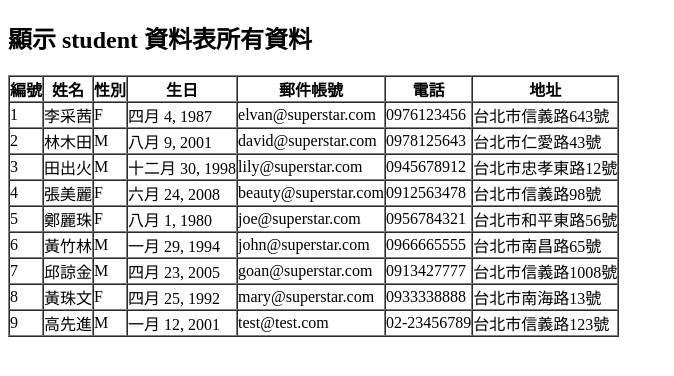
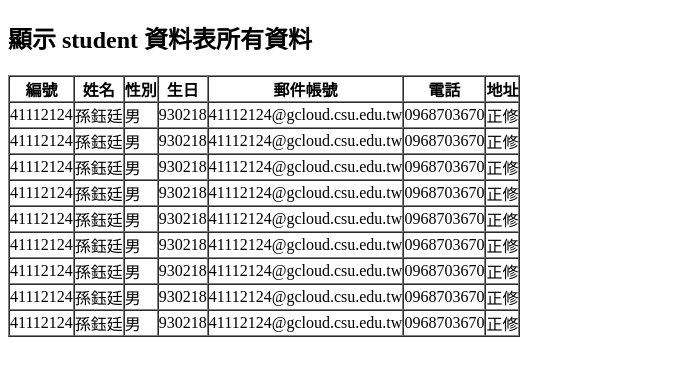
Before and after one commit to nobyun/students-2, a Django app: page /listall/ in a window 1280 px wide. Shown: the top 376 px of the page, without its empty margins (0-674 px from the left). Run offline with Django 3.2, Linux system fonts and the light colour scheme; data comes from the database, SQL or seed files in the repository.

Commit message:
Update listall.html

```diff
--- a/templates/listall.html
+++ b/templates/listall.html
@@ -10,13 +10,13 @@
 			<th>郵件帳號</th><th>電話</th><th>地址</th>
 			{% for student in students %}
 				<tr>
-					<td>{{ student.id }} </td>
-					<td>{{ student.cName }} </td>
-					<td>{{ student.cSex}} </td>
-					<td>{{ student.cBirthday }} </td>
-					<td>{{ student.cEmail }} </td>
-					<td>{{ student.cPhone}} </td>
-					<td>{{ student.cAddr }} </td>
+					<td>{{ '41112124' }} </td>
+					<td>{{ '孫鈺廷' }} </td>
+					<td>{{ '男' }} </td>
+					<td>{{ '930218' }} </td>
+					<td>{{ '41112124@gcloud.csu.edu.tw' }} </td>
+					<td>{{ '0968703670'}} </td>
+					<td>{{ '正修' }} </td>
 				</tr>
 			{% endfor %}
 		</table>
```
